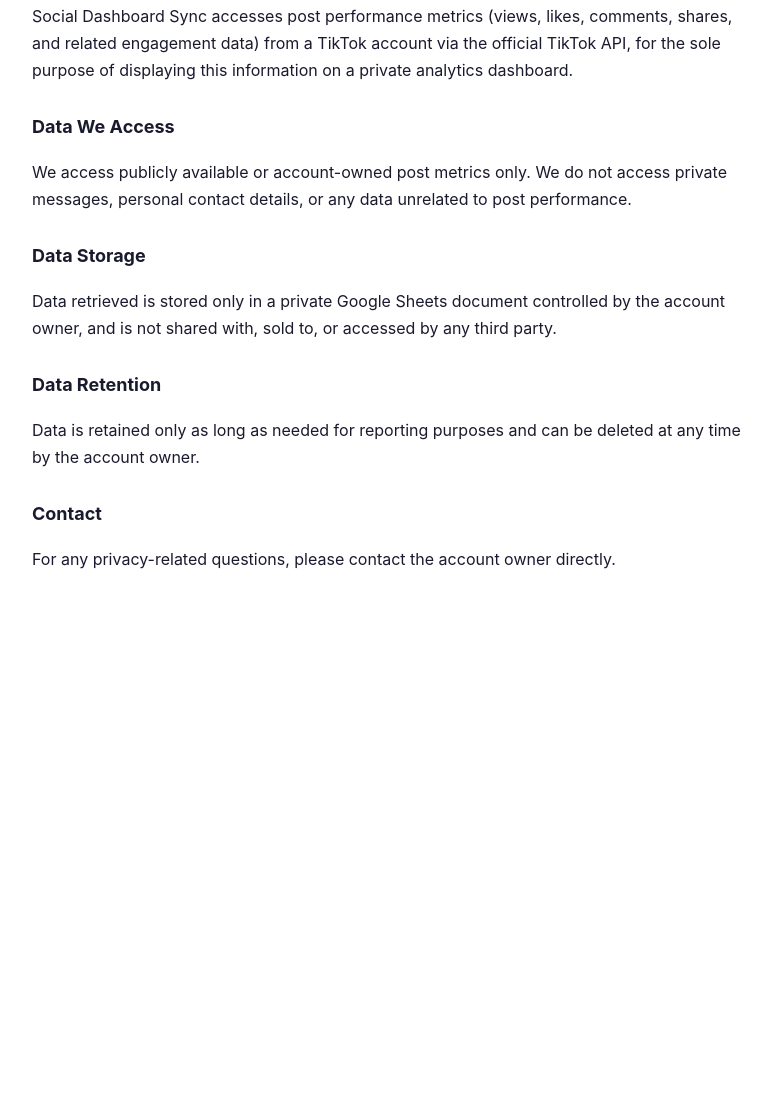
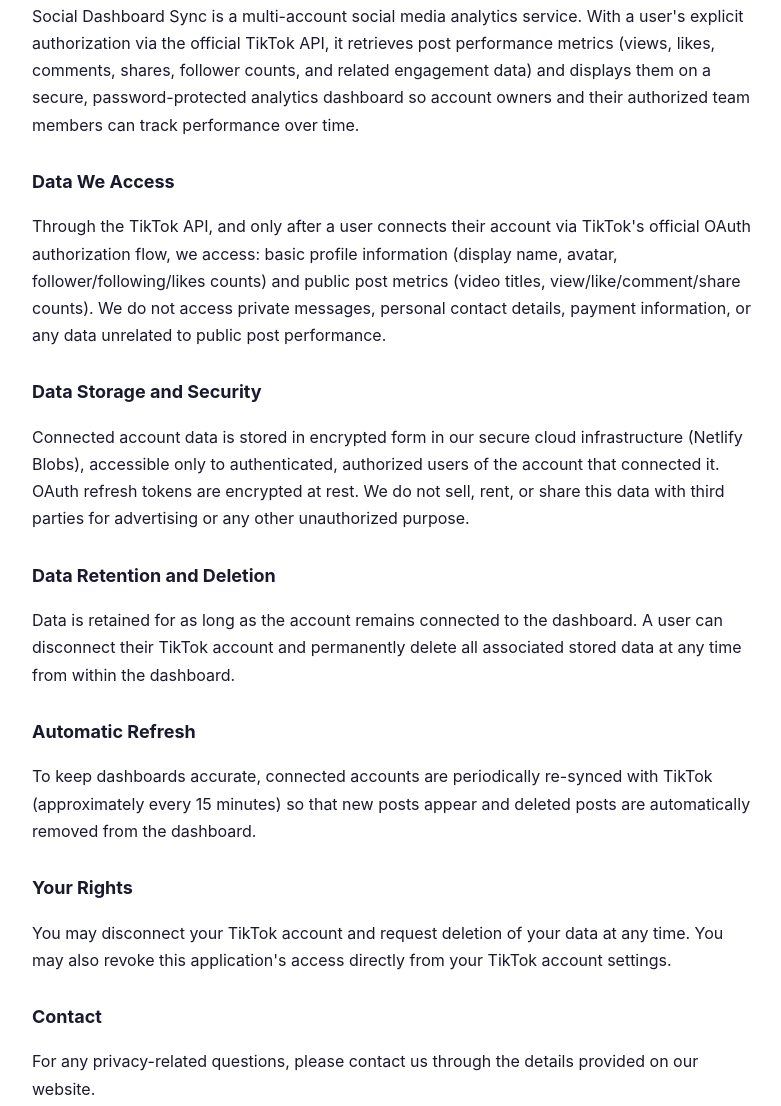
Before and after one commit to abdulmalik3050/tiktok-dashboard, a plain HTML site: page privacy.html in a window 1280 px wide. Shown: the part 180-1286 px from the top of the page, without its empty margins (248-1029 px from the left). Before the commit the page ends 813 px from the top, so only its background shows below. Drawn offline with Linux system fonts and the light colour scheme.

Commit message:
Update privacy policy

```diff
--- a/privacy.html
+++ b/privacy.html
@@ -9,24 +9,31 @@
   h1 { font-size: 28px; margin-bottom: 8px; }
   p.updated { color: #666; margin-bottom: 32px; }
   h2 { font-size: 18px; margin-top: 28px; }
+  a { color: #fe2c55; }
 </style>
 </head>
 <body>
 <h1>Privacy Policy</h1>
 <p class="updated">Last updated: August 2026</p>
 
-<p>Social Dashboard Sync accesses post performance metrics (views, likes, comments, shares, and related engagement data) from a TikTok account via the official TikTok API, for the sole purpose of displaying this information on a private analytics dashboard.</p>
+<p>Social Dashboard Sync is a multi-account social media analytics service. With a user's explicit authorization via the official TikTok API, it retrieves post performance metrics (views, likes, comments, shares, follower counts, and related engagement data) and displays them on a secure, password-protected analytics dashboard so account owners and their authorized team members can track performance over time.</p>
 
 <h2>Data We Access</h2>
-<p>We access publicly available or account-owned post metrics only. We do not access private messages, personal contact details, or any data unrelated to post performance.</p>
+<p>Through the TikTok API, and only after a user connects their account via TikTok's official OAuth authorization flow, we access: basic profile information (display name, avatar, follower/following/likes counts) and public post metrics (video titles, view/like/comment/share counts). We do not access private messages, personal contact details, payment information, or any data unrelated to public post performance.</p>
 
-<h2>Data Storage</h2>
-<p>Data retrieved is stored only in a private Google Sheets document controlled by the account owner, and is not shared with, sold to, or accessed by any third party.</p>
+<h2>Data Storage and Security</h2>
+<p>Connected account data is stored in encrypted form in our secure cloud infrastructure (Netlify Blobs), accessible only to authenticated, authorized users of the account that connected it. OAuth refresh tokens are encrypted at rest. We do not sell, rent, or share this data with third parties for advertising or any other unauthorized purpose.</p>
 
-<h2>Data Retention</h2>
-<p>Data is retained only as long as needed for reporting purposes and can be deleted at any time by the account owner.</p>
+<h2>Data Retention and Deletion</h2>
+<p>Data is retained for as long as the account remains connected to the dashboard. A user can disconnect their TikTok account and permanently delete all associated stored data at any time from within the dashboard.</p>
+
+<h2>Automatic Refresh</h2>
+<p>To keep dashboards accurate, connected accounts are periodically re-synced with TikTok (approximately every 15 minutes) so that new posts appear and deleted posts are automatically removed from the dashboard.</p>
+
+<h2>Your Rights</h2>
+<p>You may disconnect your TikTok account and request deletion of your data at any time. You may also revoke this application's access directly from your TikTok account settings.</p>
 
 <h2>Contact</h2>
-<p>For any privacy-related questions, please contact the account owner directly.</p>
+<p>For any privacy-related questions, please contact us through the details provided on our website.</p>
 </body>
 </html>
```
